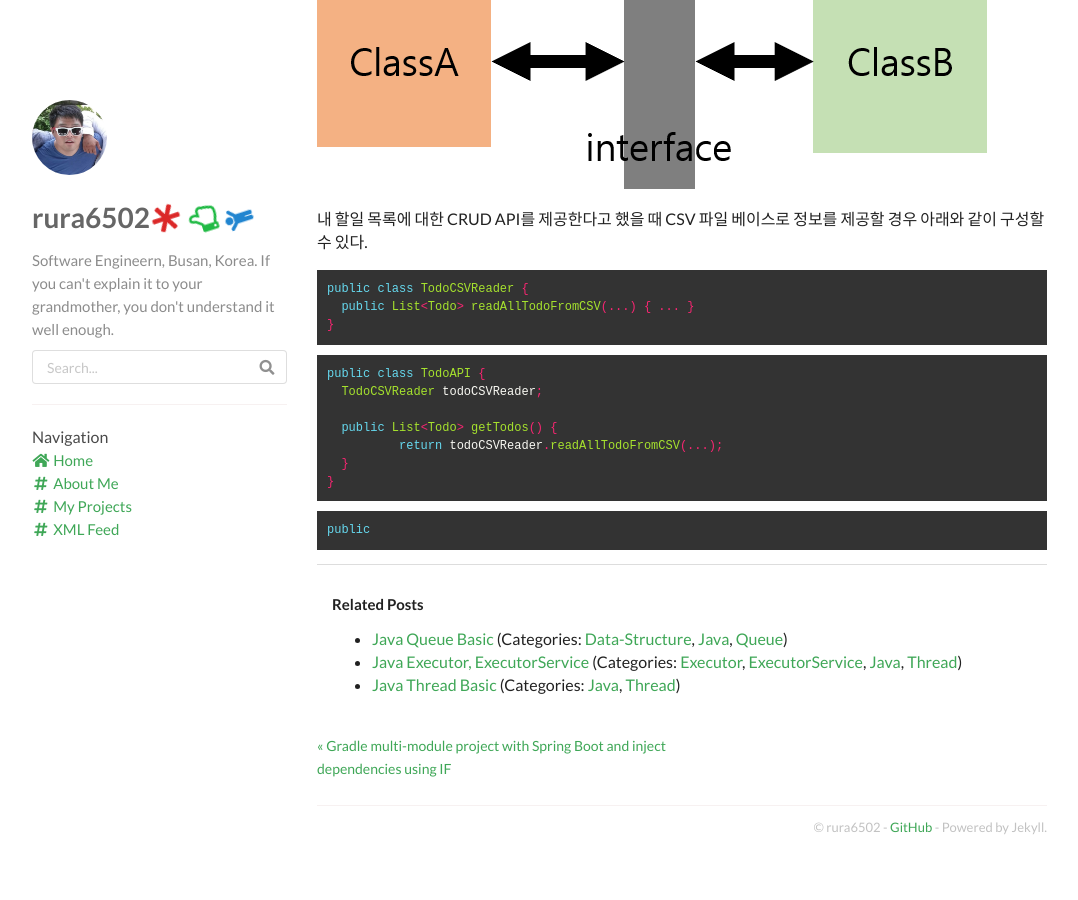
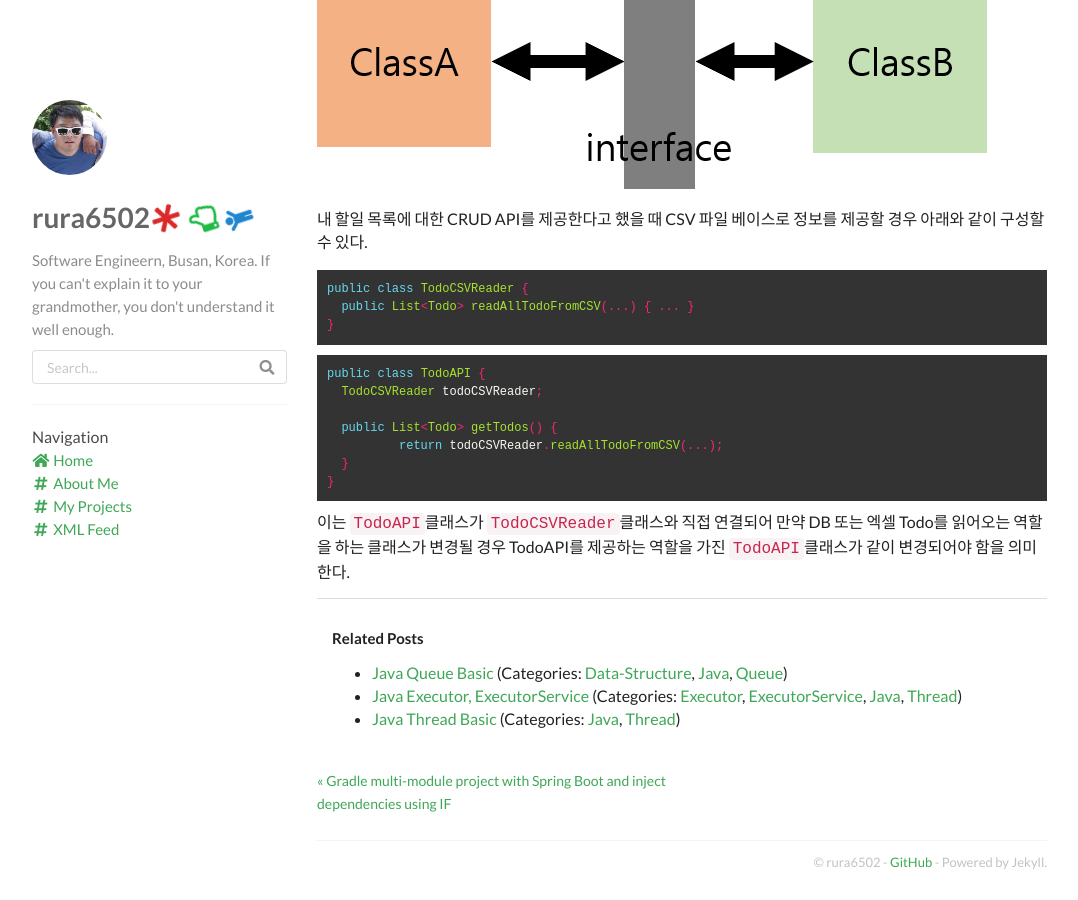
Before and after one commit to rura6502/rura6502.github.io, a Jekyll site: the page built from _posts/2020-08-16-프로그램 설계 원칙 - KISS, DRY.md, in a window 1280 px wide and 900 px high, scrolled down 2399 px. Shown: the whole window, without its empty margins (53-1131 px from the left). Built offline with Jekyll 4.4.1, drawn with Linux system fonts in a browser that asks for light colours; nearby versions of some CDN libraries; comment, search, counter and statistics services are not loaded; before the commit the page ends 3264 px from its top, so only the background shows below that.

Commit message:
_posts/2020-08-16-프로그램 설계 원칙 - KISS, DRY.md updated from https://stackedit.io/

````diff
--- a/_posts/2020-08-16-프로그램 설계 원칙 - KISS, DRY.md
+++ b/_posts/2020-08-16-프로그램 설계 원칙 - KISS, DRY.md
@@ -110,11 +110,9 @@ public class TodoAPI {
   }
 }
 ```
-```java
-public
-```
+이는 `TodoAPI`클래스가 `TodoCSVReader`클래스와 직접 연결되어 만약 DB 또는 엑셀 Todo를 읽어오는 역할을 하는 클래스가 변경될 경우 TodoAPI를 제공하는 역할을 가진 `TodoAPI`클래스가 같이 변경되어야 함을 의미한다.
 <!--stackedit_data:
-eyJoaXN0b3J5IjpbMTM4MjczOTg1OCwtMTA0Njc0ODQ2OCwtMT
-U0NzUyMTg4NCwyMDA0NDI4NDc3LDgwMjM0MjQwMiwtMTkwODM4
-MzU4Miw5MDMzNzI4ODQsLTgwOTkwNjM2Nl19
+eyJoaXN0b3J5IjpbLTIwOTU5NjYzMTQsLTEwNDY3NDg0NjgsLT
+E1NDc1MjE4ODQsMjAwNDQyODQ3Nyw4MDIzNDI0MDIsLTE5MDgz
+ODM1ODIsOTAzMzcyODg0LC04MDk5MDYzNjZdfQ==
 -->
````
